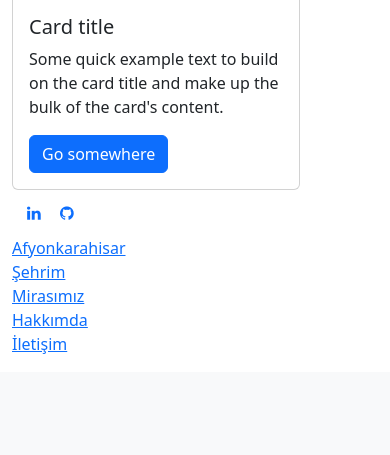
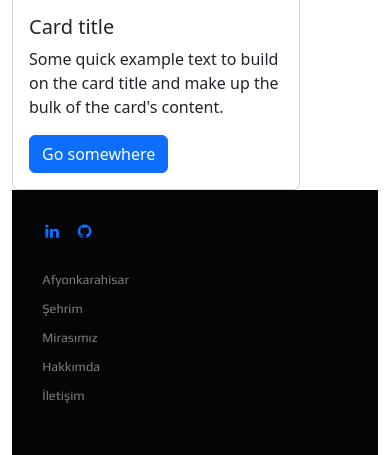
Before and after one commit to alitekes1/AfyonkarahisarVeBen, a PHP site: page /mainPage.html in a window 390 px wide. Shown: the part 1320-1775 px from the top of the page. Before the commit the page ends 1692 px from the top, so only its background shows below. Run offline with PHP 8.4, Linux system fonts and the light colour scheme.

Commit message:
footer ve diğerleri için düzenlemeler yapıldı.

```diff
--- a/index.css
+++ b/index.css
@@ -1,14 +1,91 @@
-
-#navbar-items{
-float: left;
-}
-.navbar-brand{
+.navbar-brand {
     font-size: 25px;
     font-weight: 150;
 }
-.btn-outline-success{
-    background-color: azure;
+
+.btn-outline-success {
+    background-color: rgb(255, 255, 255);
 }
-.navbar{
-    position: fixed;
+
+.navbar {
+    justify-content: flex-end;
 }
+
+.container-fluid {
+    justify-content: right;
+
+}
+
+.navbar-toggler {
+    margin-left: auto;
+}
+
+#navbarNavAltMarkup {
+    margin-left: auto;
+}
+
+.carousel {
+    position: relative;
+    z-index: 1001;
+}
+
+body {
+    margin: 0;
+    overflow-x: hidden;
+}
+
+.footer {
+    background: #050505;
+    padding: 30px 0px;
+    font-family: 'Play', sans-serif;
+    text-align: center;
+}
+
+.footer .row {
+    width: 100%;
+    margin: 1% 0%;
+    padding: 0.6% 0%;
+    color: gray;
+    font-size: 0.8em;
+}
+
+.footer .row a {
+    text-decoration: none;
+    color: gray;
+    transition: 0.5s;
+}
+
+.footer .row a:hover {
+    color: #fff;
+}
+
+.footer .row ul {
+    width: 100%;
+}
+
+.footer .row ul li {
+    display: inline-block;
+    margin: 0px 30px;
+}
+
+.footer .row a i {
+    font-size: 2em;
+    margin: 0% 1%;
+}
+
+@media (max-width:720px) {
+    .footer {
+        text-align: left;
+        padding: 5%;
+    }
+
+    .footer .row ul li {
+        display: block;
+        margin: 10px 0px;
+        text-align: left;
+    }
+
+    .footer .row a i {
+        margin: 0% 3%;
+    }
+}
```
